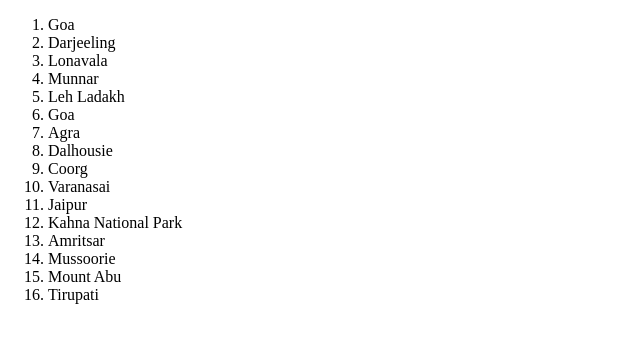
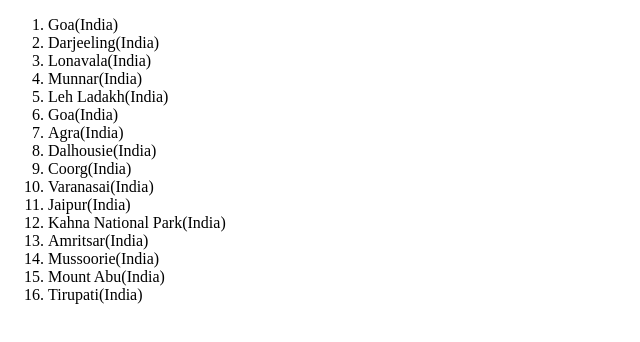
Before and after one commit to Mukulbaid63/React-will-you-be-my-valentine---Holiday-List-React, a React app: page / in a window 1280 px wide. Shown: the top 342 px of the page, without its empty margins (0-640 px from the left). Built offline with nearby package versions, Linux system fonts and the light colour scheme.

Commit message:
Update App.js

```diff
--- a/src/components/App.js
+++ b/src/components/App.js
@@ -45,7 +45,7 @@ class App extends Component {
       <div id="main">
         <ol>
         {this.result.map((x)=>(
-          <li key={x.key} >{x.name}</li>
+          <li key={x.key} >{x.name}({x.country})</li>
         ))}
         </ol>
       </div>
```
